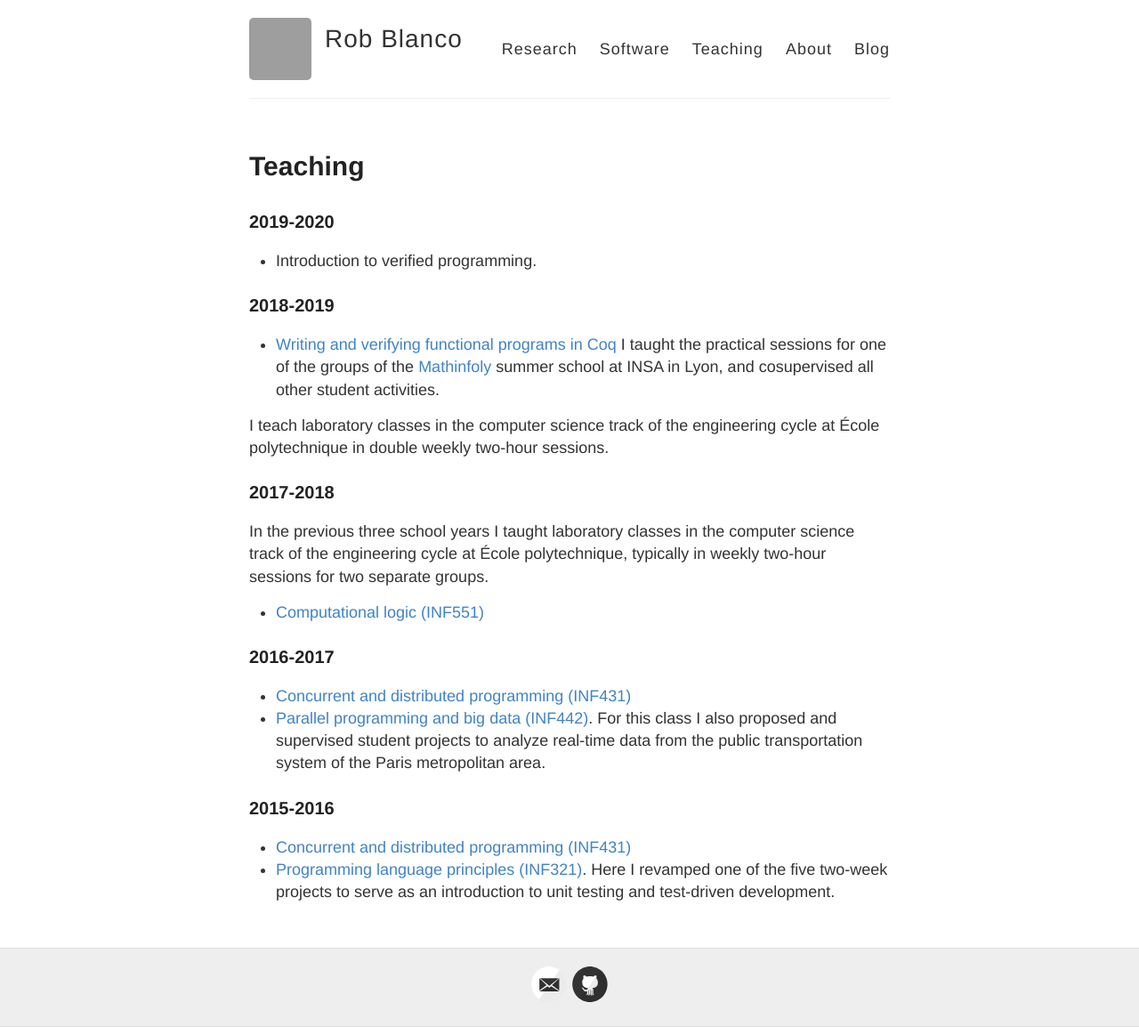
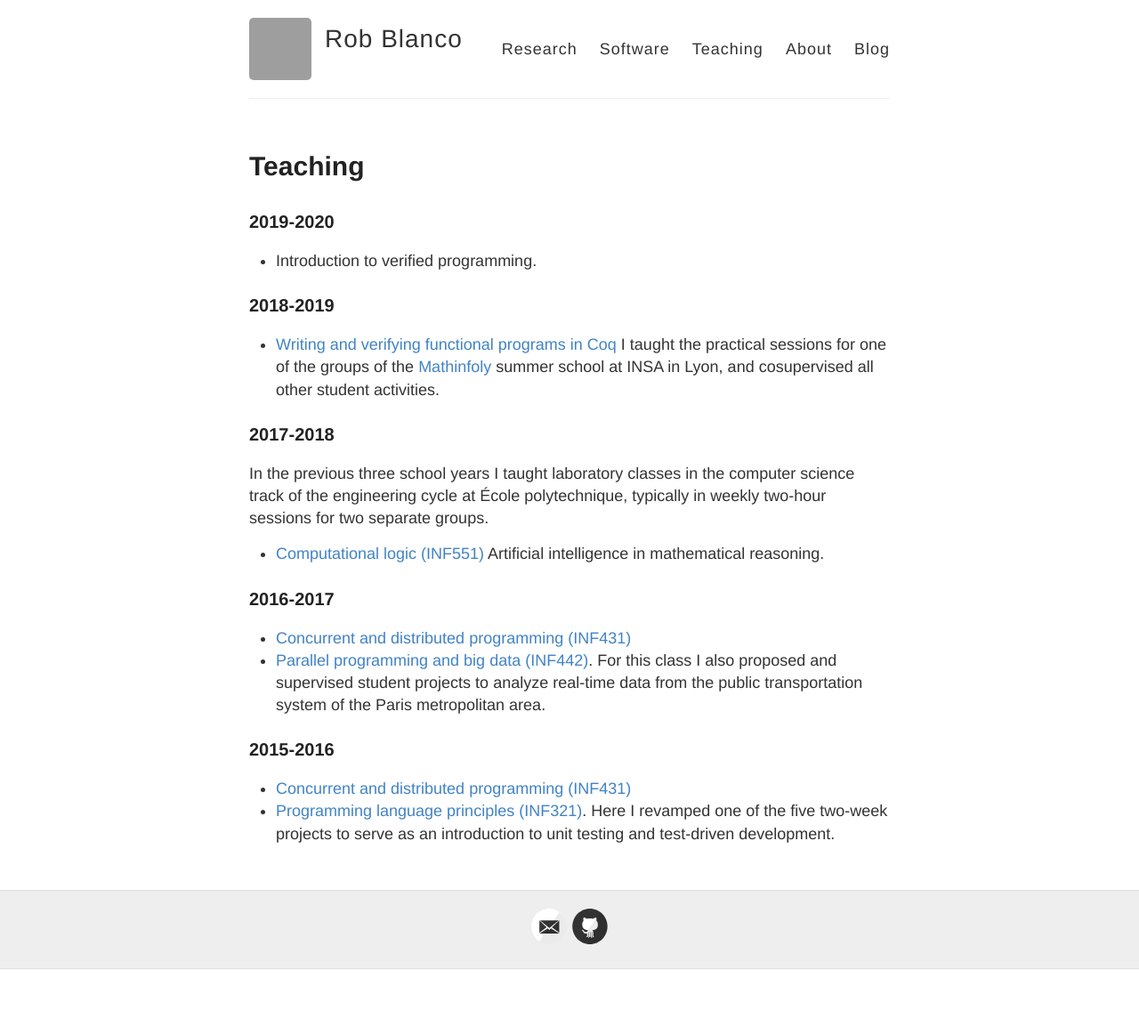
Before and after one commit to robblanco/robblanco.github.io, a Jekyll site: the page built from teaching.md, in a window 1280 px wide. Shown: the whole page at 89% size. Built offline with Jekyll 4.4.1, drawn with Linux system fonts in a browser that asks for light colours; after the commit the page ends 1089 px from its top, so only the background shows below that; grey boxes are pictures that could not be loaded.

Commit message:
Nit on Polytechnique teaching

```diff
--- a/teaching.md
+++ b/teaching.md
@@ -15,9 +15,6 @@ permalink: /teaching/
   [Mathinfoly](http://www.mathinfoly.org/) summer school at INSA in Lyon, and
   cosupervised all other student activities.
 
-I teach laboratory classes in the computer science track of the engineering
-cycle at École polytechnique in double weekly two-hour sessions.
-
 ### 2017-2018
 
 In the previous three school years I taught laboratory classes in the computer
@@ -25,6 +22,7 @@ science track of the engineering cycle at École polytechnique, typically in
 weekly two-hour sessions for two separate groups.
 
 * [Computational logic (INF551)](https://moodle.polytechnique.fr/course/info.php?name=INF551-2017)
+  Artificial intelligence in mathematical reasoning.
 
 ### 2016-2017
 
```
